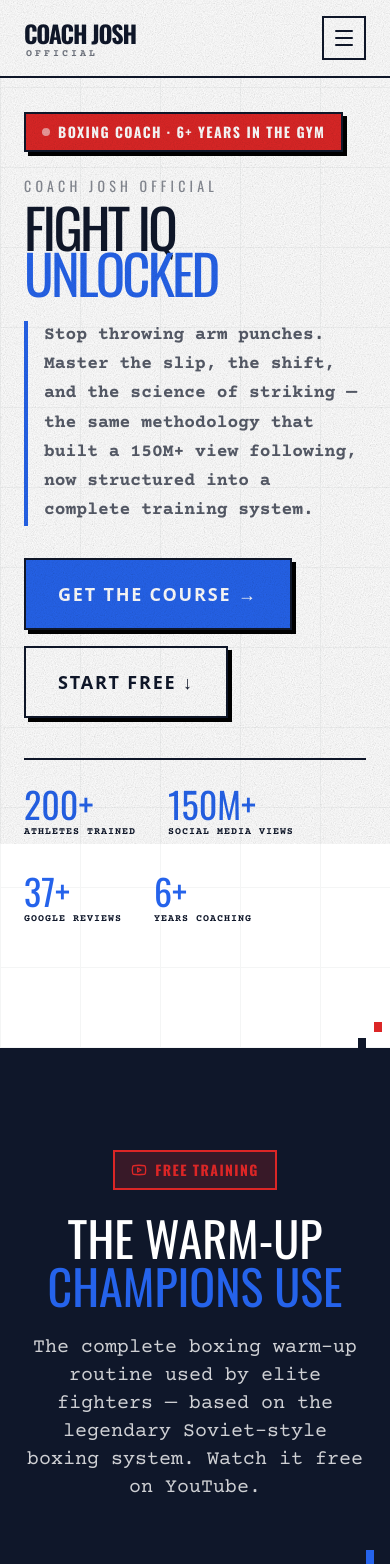
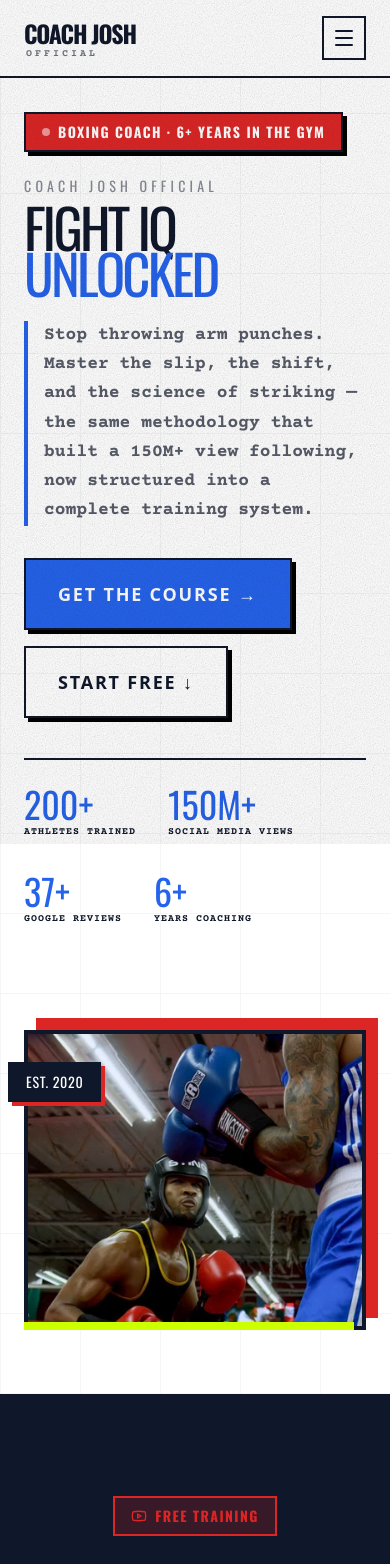
Before and after one commit to kaokien/coach-josh-official, a Next.js app: page / in a window 390 px wide. Shown: the top 1564 px of the page. Built offline with nearby package versions, Linux system fonts and the light colour scheme; no server answers; grey boxes are pictures that could not be loaded.

Commit message:
fix: mobile hero - show photo at top, fixed height, remove overflow clipping

```diff
--- a/src/components/sections/hero-section.tsx
+++ b/src/components/sections/hero-section.tsx
@@ -7,14 +7,14 @@ import { Button } from '@/components/ui/button';
 
 const HeroSection = () => {
   return (
-    <section className="relative min-h-[90vh] bg-[#FFFFFF] border-b-4 border-[#0F172A] overflow-hidden px-6 pt-28 pb-0 md:px-12">
+    <section className="relative bg-[#FFFFFF] border-b-4 border-[#0F172A] px-6 pt-28 pb-16 md:px-12">
 
       {/* Brutalist background grid lines */}
       <div className="pointer-events-none absolute inset-0 opacity-[0.04]"
         style={{ backgroundImage: 'repeating-linear-gradient(0deg,#0F172A 0px,#0F172A 1px,transparent 1px,transparent 80px),repeating-linear-gradient(90deg,#0F172A 0px,#0F172A 1px,transparent 1px,transparent 80px)' }}
       />
 
-      <div className="relative z-10 mx-auto max-w-7xl flex flex-col lg:flex-row items-end gap-12 lg:gap-0">
+      <div className="relative z-10 mx-auto max-w-7xl flex flex-col-reverse lg:flex-row lg:items-end gap-10 lg:gap-0">
 
         {/* ── LEFT: TEXT COLUMN ── */}
         <div className="flex-1 flex flex-col gap-6 pb-16 lg:pb-24">
@@ -71,18 +71,18 @@ const HeroSection = () => {
         </div>
 
         {/* ── RIGHT: IMAGE FRAME ── */}
-        <div className="relative lg:w-[420px] xl:w-[480px] shrink-0 self-end">
+        <div className="relative lg:w-[420px] xl:w-[480px] w-full shrink-0 lg:self-end order-first lg:order-last">
           {/* Red accent stripe behind the image */}
-          <div className="absolute -top-4 -right-4 w-full h-full bg-[#DC2626] z-0" />
+          <div className="absolute -top-3 -right-3 lg:-top-4 lg:-right-4 w-full h-full bg-[#DC2626] z-0" />
 
           {/* Neon bottom bar */}
-          <div className="absolute -bottom-0 left-0 right-4 h-2 bg-[#CCFF00] z-20" />
+          <div className="absolute bottom-0 left-0 right-3 lg:right-4 h-2 bg-[#CCFF00] z-20" />
 
           {/* Image */}
-          <div className="relative z-10 border-4 border-[#0F172A] overflow-hidden" style={{ aspectRatio: '3/4' }}>
+          <div className="relative z-10 border-4 border-[#0F172A] overflow-hidden h-[300px] sm:h-[380px] lg:h-auto lg:[aspect-ratio:3/4]">
             <Image
               src="/coach-josh-hero.webp"
-              alt="Coach Josh — Certified Boxing Coach"
+              alt="Coach Josh — Boxing Coach"
               fill
               sizes="(max-width: 1024px) 100vw, 480px"
               className="object-cover object-top"
@@ -93,7 +93,7 @@ const HeroSection = () => {
           </div>
 
           {/* Floating badge */}
-          <div className="absolute -left-6 top-12 z-20 border-2 border-[#0F172A] bg-[#0F172A] px-4 py-2 text-white font-display text-sm uppercase tracking-wider shadow-[4px_4px_0px_0px_#DC2626]">
+          <div className="absolute -left-4 lg:-left-6 top-8 lg:top-12 z-20 border-2 border-[#0F172A] bg-[#0F172A] px-4 py-2 text-white font-display text-sm uppercase tracking-wider shadow-[4px_4px_0px_0px_#DC2626]">
             Est. 2020
           </div>
         </div>
```
